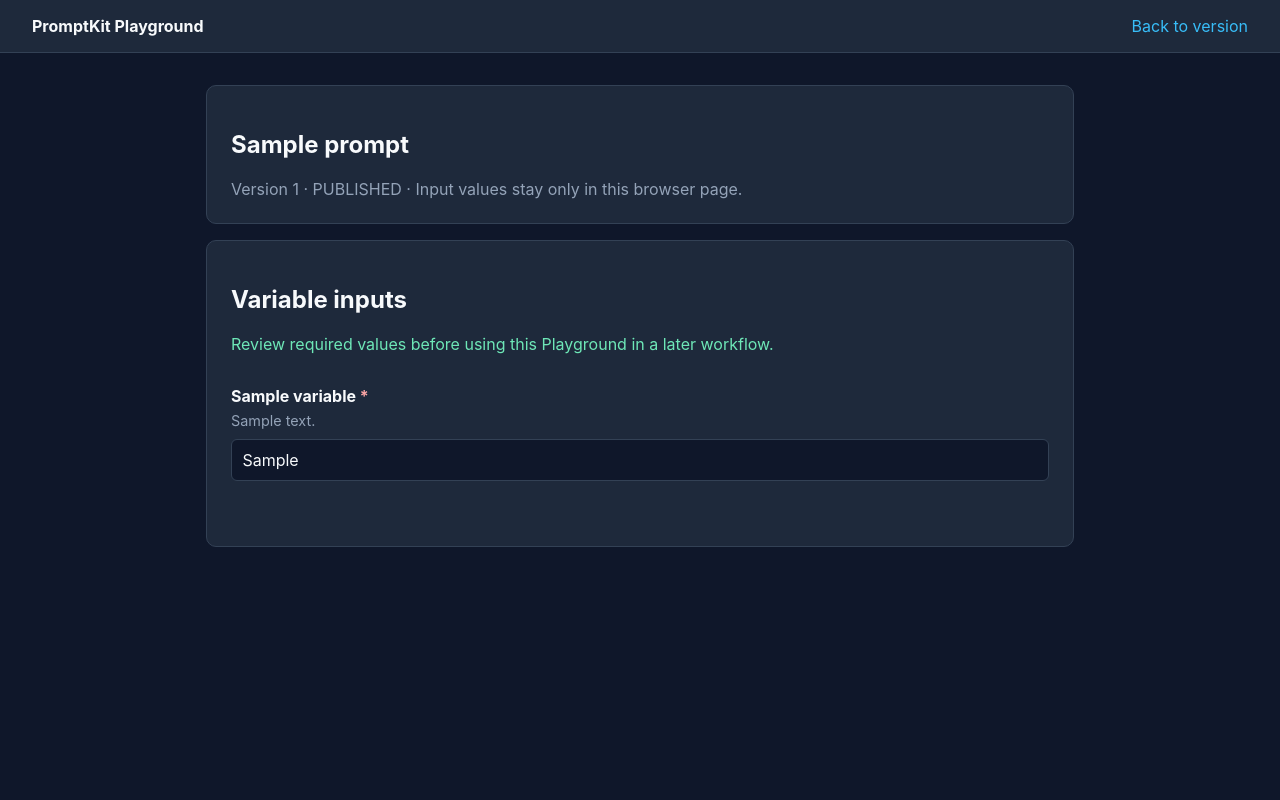
After one commit to beyondVS/promptkit, a Django app: template apps/server/prompts/templates/prompts/playground.html in a window 1280 px wide. The commit adds this page. Run offline with Django 5.2, Linux system fonts and the light colour scheme; the template is opened without the code that fills it: most values are stand-ins (such as "Sample title", 1, 10 or a date in 2020); data that the repository does not hold is empty.

Commit message:
feat: add dashboard playground variable form

```diff
--- /dev/null
+++ b/apps/server/prompts/templates/prompts/playground.html
@@ -0,0 +1,92 @@
+<!DOCTYPE html>
+<html lang="en">
+<head>
+    <meta charset="UTF-8">
+    <meta name="viewport" content="width=device-width, initial-scale=1.0">
+    <title>{{ prompt.name }} v{{ version.version_number }} - Playground</title>
+    <style>
+        :root { --bg: #0f172a; --card: #1e293b; --border: #334155; --text: #f8fafc; --muted: #94a3b8; --accent: #38bdf8; --danger: #fca5a5; --success: #6ee7b7; }
+        * { box-sizing: border-box; }
+        body { margin: 0; min-height: 100vh; background: var(--bg); color: var(--text); font-family: -apple-system, BlinkMacSystemFont, "Segoe UI", sans-serif; }
+        header { display: flex; justify-content: space-between; align-items: center; padding: 1rem 2rem; background: var(--card); border-bottom: 1px solid var(--border); }
+        a { color: var(--accent); text-decoration: none; }
+        main { max-width: 900px; margin: 2rem auto; padding: 0 1rem; }
+        .card { padding: 1.5rem; margin-bottom: 1rem; background: var(--card); border: 1px solid var(--border); border-radius: 10px; }
+        .meta { color: var(--muted); margin: .4rem 0 0; }
+        .variable { padding: 1rem 0; border-bottom: 1px solid var(--border); }
+        .variable:last-child { border-bottom: 0; }
+        label { display: block; font-weight: 700; margin-bottom: .4rem; }
+        .hint { color: var(--muted); font-size: .9rem; margin: .3rem 0 .6rem; }
+        input, select, textarea { width: 100%; padding: .65rem; border: 1px solid var(--border); border-radius: 6px; background: var(--bg); color: var(--text); font: inherit; }
+        textarea { min-height: 100px; resize: vertical; }
+        .error { min-height: 1.2rem; margin: .35rem 0 0; color: var(--danger); font-size: .85rem; }
+        .invalid { border-color: var(--danger); }
+        #input-status { color: var(--success); }
+        .empty { color: var(--muted); text-align: center; padding: 2rem; }
+        .required { color: var(--danger); }
+    </style>
+</head>
+<body>
+    <header>
+        <strong>PromptKit Playground</strong>
+        <a href="{% url 'dashboard-prompt-detail' prompt.id %}?version={{ version.version_number }}">Back to version</a>
+    </header>
+    <main data-schema-url="{% url 'dashboard-variable-schema' version.id %}">
+        <section class="card">
+            <h1>{{ prompt.name }}</h1>
+            <p class="meta">Version {{ version.version_number }} · {{ version.status|upper }} · Input values stay only in this browser page.</p>
+        </section>
+        <section class="card" aria-labelledby="variables-title">
+            <h2 id="variables-title">Variable inputs</h2>
+            {% if variables %}
+                <p id="input-status" role="status">Review required values before using this Playground in a later workflow.</p>
+                {% for variable in variables %}
+                    <div class="variable" data-variable data-type="{{ variable.var_type }}" data-required="{{ variable.required|yesno:'true,false' }}">
+                        <label for="variable-{{ variable.name }}">{{ variable.name }}{% if variable.required %} <span class="required" aria-label="required">*</span>{% endif %}</label>
+                        {% if variable.description %}<p class="hint">{{ variable.description }}</p>{% endif %}
+                        {% if variable.var_type == 'boolean' %}
+                            <select id="variable-{{ variable.name }}" aria-required="{{ variable.required|yesno:'true,false' }}">
+                                <option value="" {% if variable.default_value is None %}selected{% endif %}>Choose a value</option>
+                                <option value="true" {% if variable.default_value == 'true' %}selected{% endif %}>True</option>
+                                <option value="false" {% if variable.default_value == 'false' %}selected{% endif %}>False</option>
+                            </select>
+                        {% elif variable.var_type == 'json' %}
+                            <textarea id="variable-{{ variable.name }}" aria-required="{{ variable.required|yesno:'true,false' }}">{{ variable.default_value|default_if_none:'' }}</textarea>
+                        {% else %}
+                            <input id="variable-{{ variable.name }}" type="{% if variable.var_type == 'number' %}number{% else %}text{% endif %}" value="{{ variable.default_value|default_if_none:'' }}" aria-required="{{ variable.required|yesno:'true,false' }}">
+                        {% endif %}
+                        <p class="error" role="alert"></p>
+                    </div>
+                {% endfor %}
+            {% else %}
+                <p class="empty">No variables are defined for this version. No input is needed.</p>
+            {% endif %}
+        </section>
+    </main>
+    <script>
+        function validateVariable(container) {
+            const control = container.querySelector('input, select, textarea');
+            const error = container.querySelector('.error');
+            const required = container.dataset.required === 'true';
+            const type = container.dataset.type;
+            const value = control.value.trim();
+            let message = '';
+
+            if (required && !value) message = 'This value is required.';
+            else if (value && type === 'number' && !Number.isFinite(Number(value))) message = 'Enter a valid number.';
+            else if (value && type === 'json') {
+                try { JSON.parse(value); } catch (_) { message = 'Enter valid JSON.'; }
+            }
+            error.textContent = message;
+            control.classList.toggle('invalid', Boolean(message));
+            return !message;
+        }
+
+        document.querySelectorAll('[data-variable]').forEach((container) => {
+            const control = container.querySelector('input, select, textarea');
+            control.addEventListener('input', () => validateVariable(container));
+            control.addEventListener('change', () => validateVariable(container));
+        });
+    </script>
+</body>
+</html>
--- a/apps/server/prompts/templates/prompts/prompt_detail.html
+++ b/apps/server/prompts/templates/prompts/prompt_detail.html
@@ -166,6 +166,7 @@
                     </div>
 
                     <div style="display: flex; gap: 0.5rem; flex-wrap: wrap;">
+                        <a href="{% url 'dashboard-playground' selected_version.id %}" class="btn-btn btn-primary">Open Playground</a>
                         {% if selected_version.status == 'draft' %}
                             <form method="post" action="{% url 'dashboard-version-publish' selected_version.id %}">
                                 {% csrf_token %}
--- a/apps/server/prompts/urls.py
+++ b/apps/server/prompts/urls.py
@@ -15,6 +15,7 @@ from apps.server.prompts.views.dashboard import (
     DashboardLogoutView,
     DashboardOnLiveClearView,
     DashboardOnLiveSetView,
+    DashboardPlaygroundView,
     DashboardPromptCreateView,
     DashboardPromptDeleteView,
     DashboardPromptDetailView,
@@ -25,6 +26,7 @@ from apps.server.prompts.views.dashboard import (
     DashboardSectionUpdateView,
     DashboardVariableCreateView,
     DashboardVariableDeleteView,
+    DashboardVariableSchemaView,
     DashboardVariableUpdateView,
     DashboardVersionCloneView,
     DashboardVersionDeleteView,
@@ -96,6 +98,16 @@ urlpatterns = [
         DashboardVersionDeleteView.as_view(),
         name="dashboard-version-delete",
     ),
+    path(
+        "versions/<int:version_id>/playground/",
+        DashboardPlaygroundView.as_view(),
+        name="dashboard-playground",
+    ),
+    path(
+        "api/versions/<int:version_id>/variables/",
+        DashboardVariableSchemaView.as_view(),
+        name="dashboard-variable-schema",
+    ),
     # Sections CUD
     path(
         "versions/<int:version_id>/sections/create/",
```
Also changed, not shown: apps/server/prompts/tests/test_dashboard_playground.py (added, +154 -0 lines), apps/server/prompts/views/dashboard.py (+57 -4 lines), specs/009-playground-variable-form/tasks.md (+14 -14 lines).
